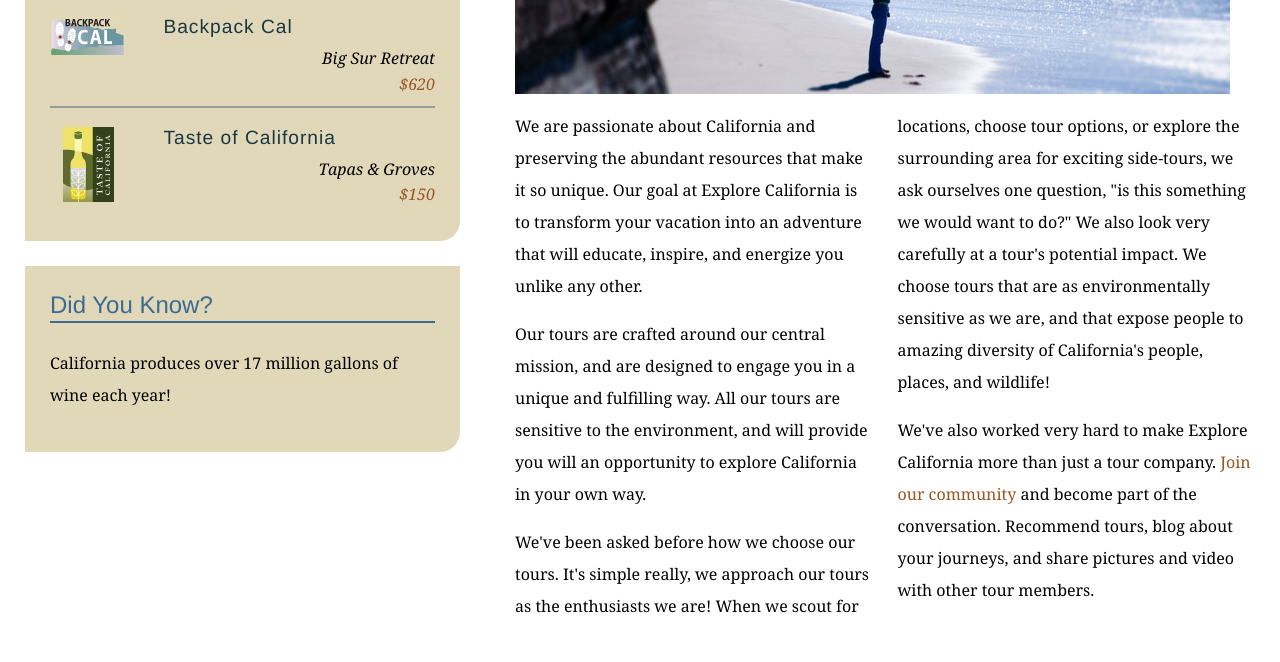
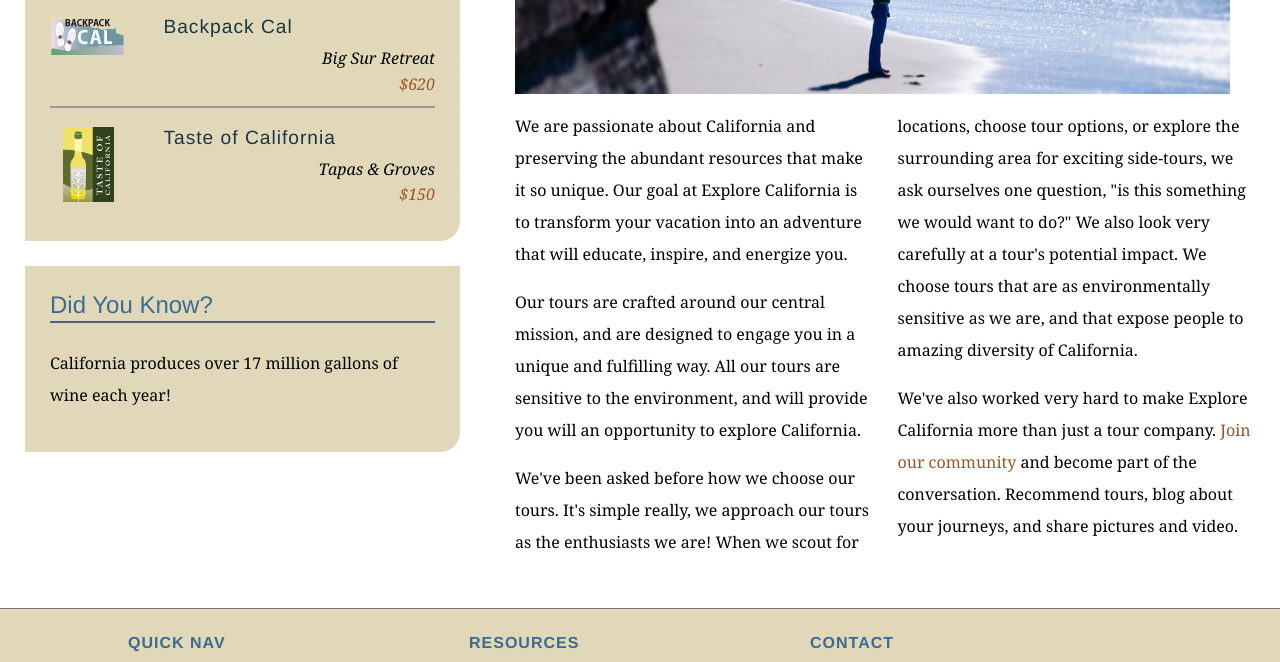
Before and after one commit to kurteallen/explore_california, a plain HTML site: page mission.html in a window 1280 px wide. Shown: the part 590-1252 px from the top of the page. Drawn offline with Linux system fonts and the light colour scheme.

Commit message:
Changed a bunch of text 66 - 68

```diff
--- a/mission.html
+++ b/mission.html
@@ -62,10 +62,10 @@
           <h1>Who we are</h1>
           <img src="assets/images/mission_look.jpg" alt="Looking out at the Pacific" class="articleImage" />
           <div class="multiCol">
-            <p>We are passionate about California and preserving the abundant resources that make it so unique. Our goal at Explore California is to transform your vacation into an adventure that will educate, inspire, and energize you unlike any other.</p>
-            <p>Our tours are crafted around our central mission, and are designed to engage you in a unique and fulfilling way. All our tours are sensitive to the environment, and will provide you will an opportunity to explore California in your own way.</p>
-            <p>We've been asked before how we choose our tours. It's simple really, we approach our tours as the enthusiasts we are! When we scout for locations, choose tour options, or explore the surrounding area for exciting side-tours, we ask ourselves one question, &quot;is this something we would want to do?&quot; We also look very carefully at a tour's potential impact. We choose tours that are as environmentally sensitive as we are, and that expose people to amazing diversity of California's people, places, and wildlife!</p>
-            <p>We've also worked very hard to make Explore California more than just a tour company. <a href="explorers/join.html">Join our community</a> and become part of the conversation. Recommend tours, blog about your journeys, and share pictures and video with other tour members.</p>
+            <p>We are passionate about California and preserving the abundant resources that make it so unique. Our goal at Explore California is to transform your vacation into an adventure that will educate, inspire, and energize you.</p>
+            <p>Our tours are crafted around our central mission, and are designed to engage you in a unique and fulfilling way. All our tours are sensitive to the environment, and will provide you will an opportunity to explore California.</p>
+            <p>We've been asked before how we choose our tours. It's simple really, we approach our tours as the enthusiasts we are! When we scout for locations, choose tour options, or explore the surrounding area for exciting side-tours, we ask ourselves one question, &quot;is this something we would want to do?&quot; We also look very carefully at a tour's potential impact. We choose tours that are as environmentally sensitive as we are, and that expose people to amazing diversity of California.</p>
+            <p>We've also worked very hard to make Explore California more than just a tour company. <a href="explorers/join.html">Join our community</a> and become part of the conversation. Recommend tours, blog about your journeys, and share pictures and video.</p>
           </div>
         </div>
       </div>
```
